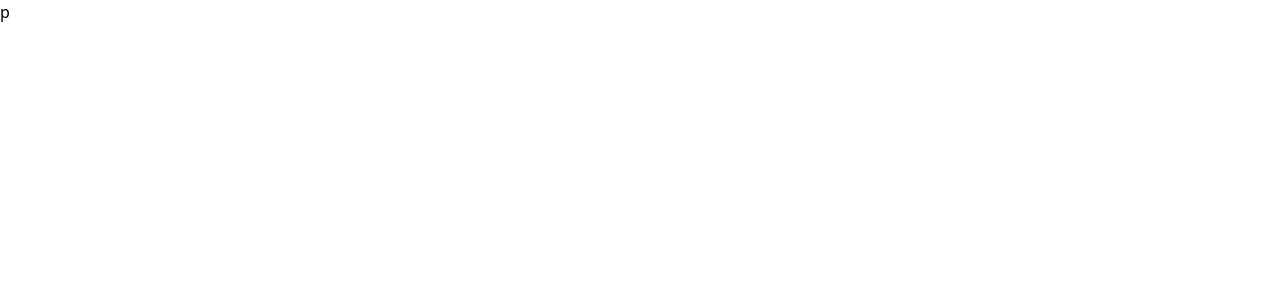
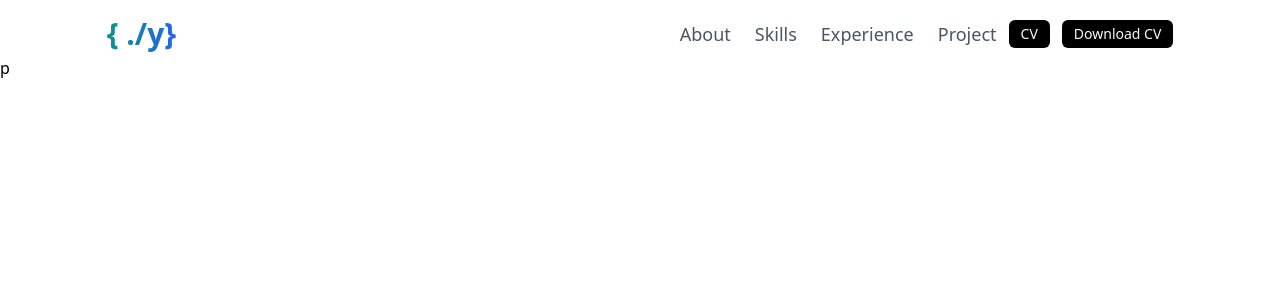
Before and after one commit to yurdigrfnn/portfolio-yurdiansyah, a React (Vite) app: page / in a window 1280 px wide. Shown: the top 300 px of the page. Built offline with nearby package versions, Linux system fonts and the light colour scheme.

Commit message:
feature: ✨Navbar

```diff
--- a/src/components/Common/Navbar/index.jsx
+++ b/src/components/Common/Navbar/index.jsx
@@ -1,15 +1,44 @@
 import { useState } from "react";
 import { NavbarMobile } from "../NavbarMobile";
+import { MenuBarIcon } from "../../Icons";
 
 export const Navbar = () => {
   const [sidebarOpen, setSidebarOpen] = useState(false);
+
   return (
-    <div className="sm:hidden relative">
-      <NavbarMobile sidebarOpen={sidebarOpen} setSidebarOpen={setSidebarOpen} />
-      <button type="button" className="" onClick={() => setSidebarOpen(true)}>
-        Button navbarmobile
-      </button>
-      <div className=""></div>
+    <div className="w-11/12 sm:w-10/12 mx-auto flex justify-between">
+      <div className="w-1/3">
+        <h1 className="text-3xl inline-block bg-clip-text text-transparent font-extrabold bg-gradient-to-r from-teal-600 to-blue-600 py-1">
+          {"{ ./y}"}
+        </h1>
+      </div>
+      <div className="hidden sm:flex justify-end gap-3 w-2/3 mx-auto my-auto">
+        <nav className="flex justify-between gap-6 my-auto">
+          <span className="text-lg text-gray-600 font-medium">About</span>
+          <span className="text-lg text-gray-600 font-medium">Skills</span>
+          <span className="text-lg text-gray-600 font-medium">Experience</span>
+          <span className="text-lg text-gray-600 font-medium">Project</span>
+        </nav>
+        <div className="my-auto">
+          <button className="bg-black rounded-md px-3 text-gray-50 text-sm py-1 font-medium">
+            CV
+          </button>
+        </div>
+        <div className="my-auto">
+          <button className="bg-black rounded-md px-3 text-gray-50 text-sm py-1 font-medium">
+            Download CV
+          </button>
+        </div>
+      </div>
+      <div className="sm:hidden relative my-auto">
+        <NavbarMobile
+          sidebarOpen={sidebarOpen}
+          setSidebarOpen={setSidebarOpen}
+        />
+        <button type="button" className="" onClick={() => setSidebarOpen(true)}>
+          <MenuBarIcon className="text-black h-6 w-6" />
+        </button>
+      </div>
     </div>
   );
 };
--- a/src/components/Common/NavbarMobile/index.jsx
+++ b/src/components/Common/NavbarMobile/index.jsx
@@ -56,12 +56,36 @@ export const NavbarMobile = ({ sidebarOpen, setSidebarOpen }) => {
                 </button>
               </div>
             </Transition.Child>
-            <div className="flex shrink-0 items-center px-4"></div>
-            <div className="mt-5 flex flex-grow flex-col overflow-y-auto">
+            <div className="flex shrink-0 items-center px-4">
+              <h1 className="text-3xl inline-block bg-clip-text text-transparent font-extrabold bg-gradient-to-r from-teal-600 to-blue-600 py-1">
+                {"{ ./y}"}
+              </h1>
+            </div>
+            <div className="mt-4">
               <nav
                 className="flex-1 space-y-1 bg-white px-4 py-2"
                 aria-label="Sidebar"
-              ></nav>
+              >
+                <div className="flex flex-col gap-2">
+                  <span className="text-lg text-gray-600 font-medium">
+                    About
+                  </span>
+                  <span className="text-lg text-gray-600 font-medium">
+                    Skills
+                  </span>
+                  <span className="text-lg text-gray-600 font-medium">
+                    Experience
+                  </span>
+                  <span className="text-lg text-gray-600 font-medium">
+                    Personal Project
+                  </span>
+                </div>
+              </nav>
+              <div className="w-full px-4 mt-3">
+                <button className="w-full bg-black rounded-md text-gray-50 text-sm py-1 font-medium">
+                  Download CV
+                </button>
+              </div>
             </div>
           </div>
         </Transition.Child>
--- /dev/null
+++ b/src/components/Icons/MenuBarIcon.jsx
@@ -0,0 +1,19 @@
+/* eslint-disable react/prop-types */
+export const MenuBarIcon = ({ className }) => {
+  return (
+    <svg
+      viewBox="0 0 20 14"
+      fill="none"
+      xmlns="http://www.w3.org/2000/svg"
+      className={className}
+    >
+      <path
+        d="M1 7H13M1 1H19M1 13H19"
+        stroke="currentColor"
+        strokeWidth={2}
+        strokeLinecap="round"
+        strokeLinejoin="round"
+      />
+    </svg>
+  );
+};
--- a/src/components/Icons/index.js
+++ b/src/components/Icons/index.js
@@ -1 +1,2 @@
 export * from "./XCloseIcon";
+export * from "./MenuBarIcon";
--- a/src/components/Layout/MainLayout.jsx
+++ b/src/components/Layout/MainLayout.jsx
@@ -3,7 +3,7 @@ import { Navbar } from "../Common/Navbar";
 
 export const MainLayout = () => {
   return (
-    <div className="">
+    <div className="pt-3">
       <Navbar />
       <div>
         <Outlet />
```
